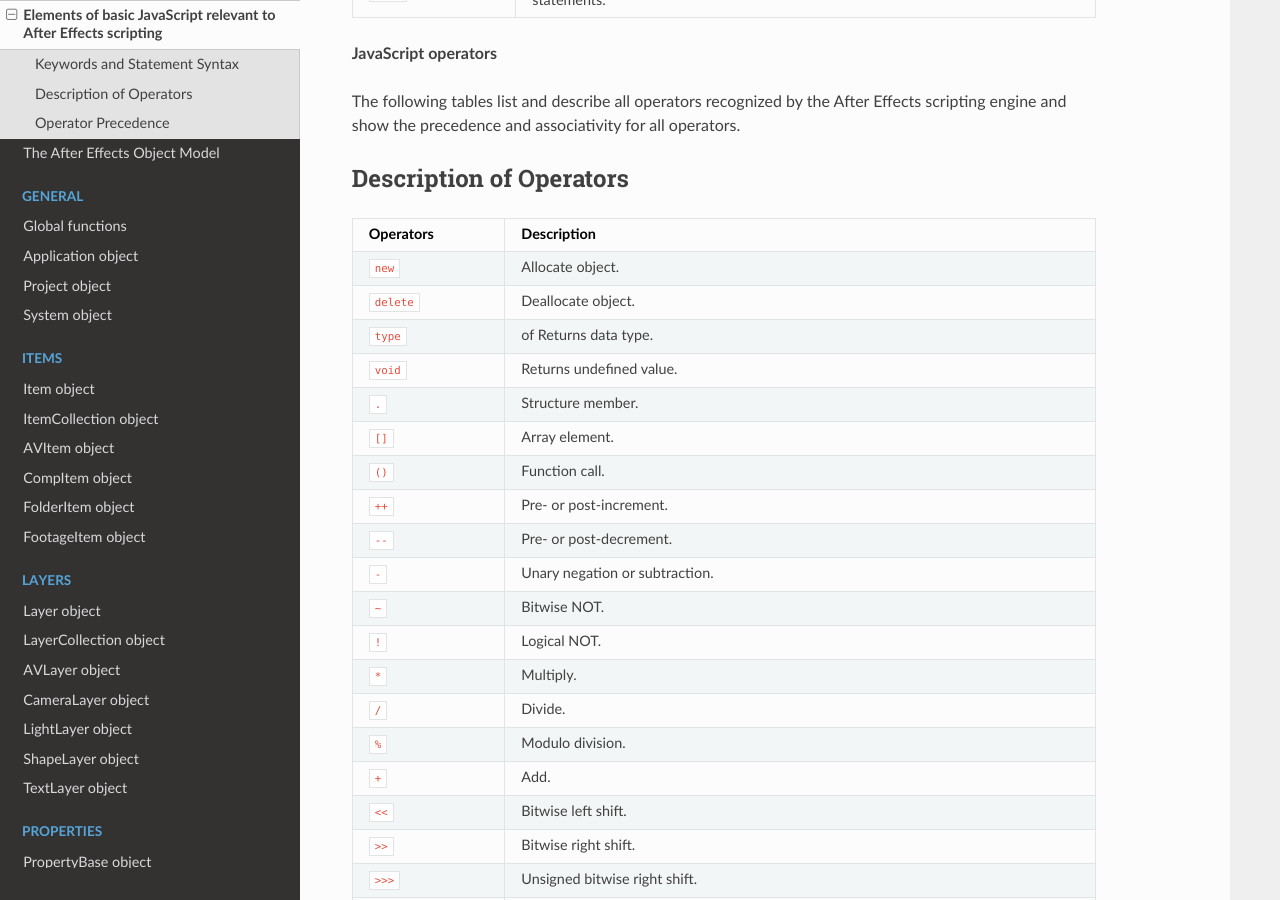
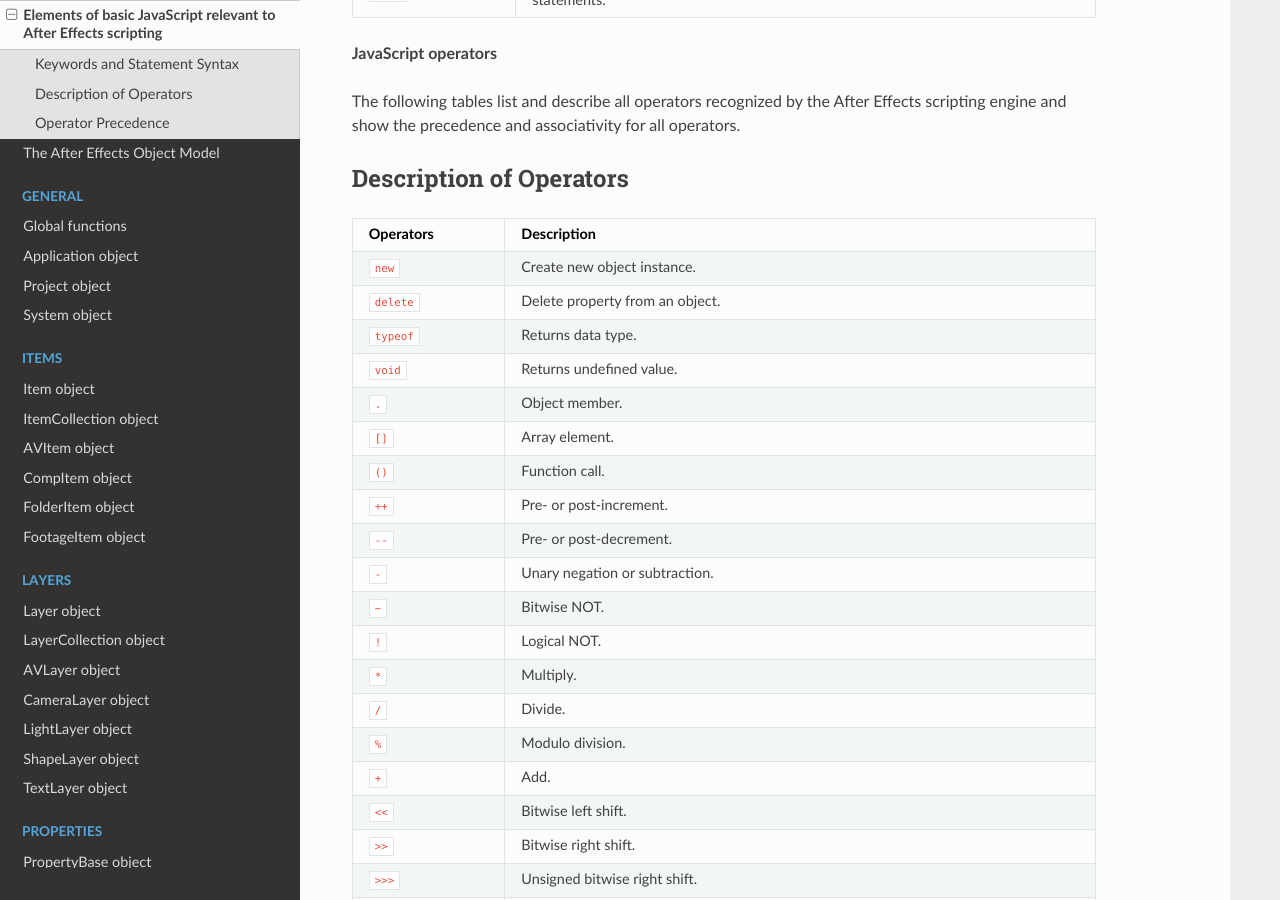
Before and after one commit to docsforadobe/after-effects-scripting-guide, a Sphinx documentation site: the page built from docs/introduction/javascript.rst, in a window 1280 px wide and 900 px high, scrolled down 1271 px. Built offline with Sphinx 7.4.7 and the Read the Docs theme 2.0.0, drawn with Linux system fonts in a browser that asks for light colours.

Commit message:
Fix new, delete, typeof keywords

```diff
--- a/docs/introduction/javascript.rst
+++ b/docs/introduction/javascript.rst
@@ -57,11 +57,11 @@
 ==========  ==============================================================
 Operators   Description
 ==========  ==============================================================
-``new``     Allocate object.
-``delete``  Deallocate object.
-``type``    of Returns data type.
+``new``     Create new object instance.
+``delete``  Delete property from an object.
+``typeof``  Returns data type.
 ``void``    Returns undefined value.
-``.``       Structure member.
+``.``       Object member.
 ``[]``      Array element.
 ``()``      Function call.
 ``++``      Pre- or post-increment.
```
